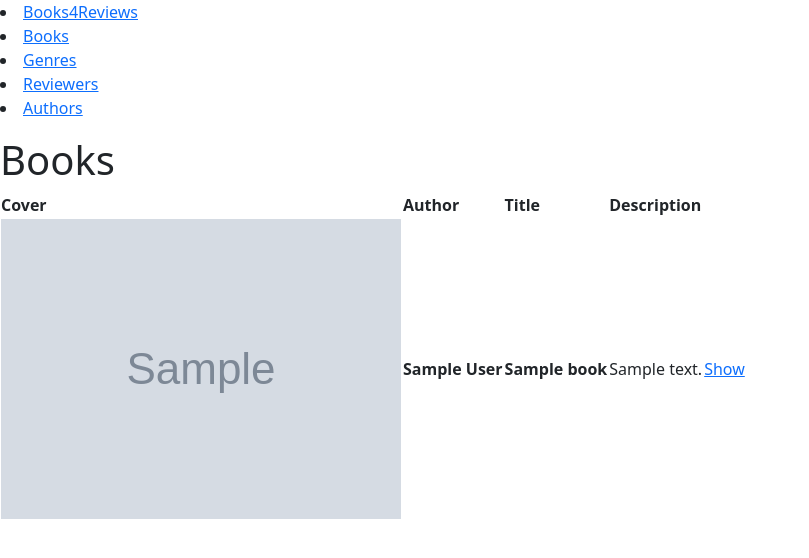
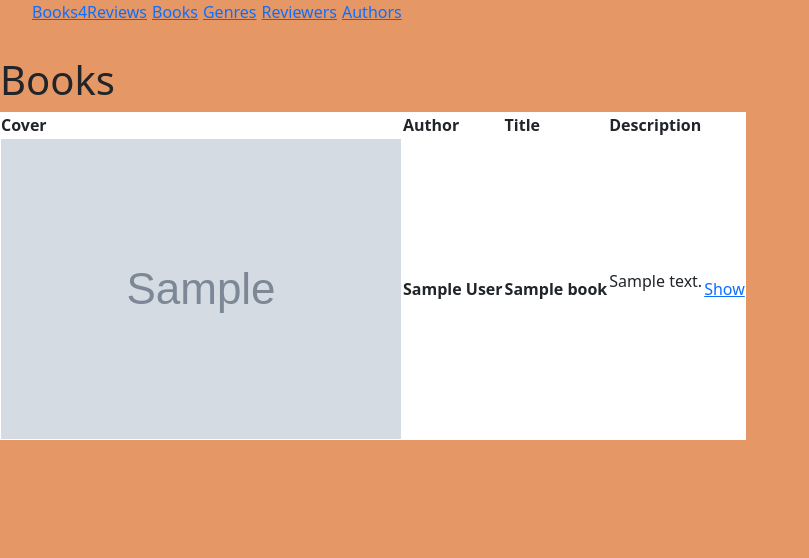
Before and after one commit to davidberko/books4reviews, a Rails app: page /books in a window 1280 px wide. Shown: the top 558 px of the page, without its empty margins (0-809 px from the left). Run offline with Rails 7, Linux system fonts and the light colour scheme; tables that the repository leaves empty hold one stand-in row (values such as "Sample post"); style sheets or scripts are compiled from the project's sources; some libraries are stand-ins or nearby versions.

Commit message:
minimal styling

```diff
--- a/app/assets/stylesheets/application.scss
+++ b/app/assets/stylesheets/application.scss
@@ -13,3 +13,21 @@
  */
 
  @import 'bootstrap';
+ @import 'books';
+
+body {
+  background-color: #E59866;
+}
+
+nav {
+  #main-links {
+    display: inline-flex;
+    li {
+      margin-right: 5px;
+    }
+  }
+
+  li {
+    list-style: none;
+  }
+}
--- a/app/assets/stylesheets/books.scss
+++ b/app/assets/stylesheets/books.scss
@@ -1,3 +1,13 @@
 // Place all the styles related to the books controller here.
 // They will automatically be included in application.css.
 // You can use Sass (SCSS) here: http://sass-lang.com/
+
+#books-table {
+  background: white;
+}
+
+@media screen and (max-device-width: 500px) {
+  table {
+    font-size: 2rem;
+  }
+}
--- a/app/views/books/index.html.erb
+++ b/app/views/books/index.html.erb
@@ -6,7 +6,7 @@
 <%= will_paginate @books %>
 
 
-<table>
+<table id="books-table">
   <thead>
     <tr>
       <th>Cover</th>
@@ -23,7 +23,9 @@
         <td><%= image_tag book.avatar_url(:small).to_s, class: "img-fluid" %></td>
         <td><b><%= book.user.first_name + " " + book.user.last_name %></b></td>
         <td><b><%= book.title %></b></td>
-        <td><%= book.description.html_safe %></td>
+        <td>
+          <p><%=  truncate(book.description, :ommision => "...", :length => 200, escape: false) %></p>
+        </td>
         <td><%= link_to 'Show', book %></td>
       </tr>
     <% end %>
--- a/app/views/layouts/application.html.erb
+++ b/app/views/layouts/application.html.erb
@@ -10,13 +10,15 @@
   </head>
 
   <nav>
-    <li><%= link_to "Books4Reviews", root_path %></li>
-    <li><%= link_to "Books", books_path %></li>
-    <li><%= link_to "Genres", genres_path %></li>
-    <li><%= link_to "Reviewers", reviewers_path %></li>
-    <li><%= link_to "Authors", authors_path %></li>
-
-
+    <div>
+    <ul id="main-links">
+      <li><%= link_to "Books4Reviews", root_path %></li>
+      <li><%= link_to "Books", books_path %></li>
+      <li><%= link_to "Genres", genres_path %></li>
+      <li><%= link_to "Reviewers", reviewers_path %></li>
+      <li><%= link_to "Authors", authors_path %></li>
+    </ul>
+  </div>
     <% if current_user %>
     <ul>
       <li><%= link_to "Profile", current_user_path %></li>
```
